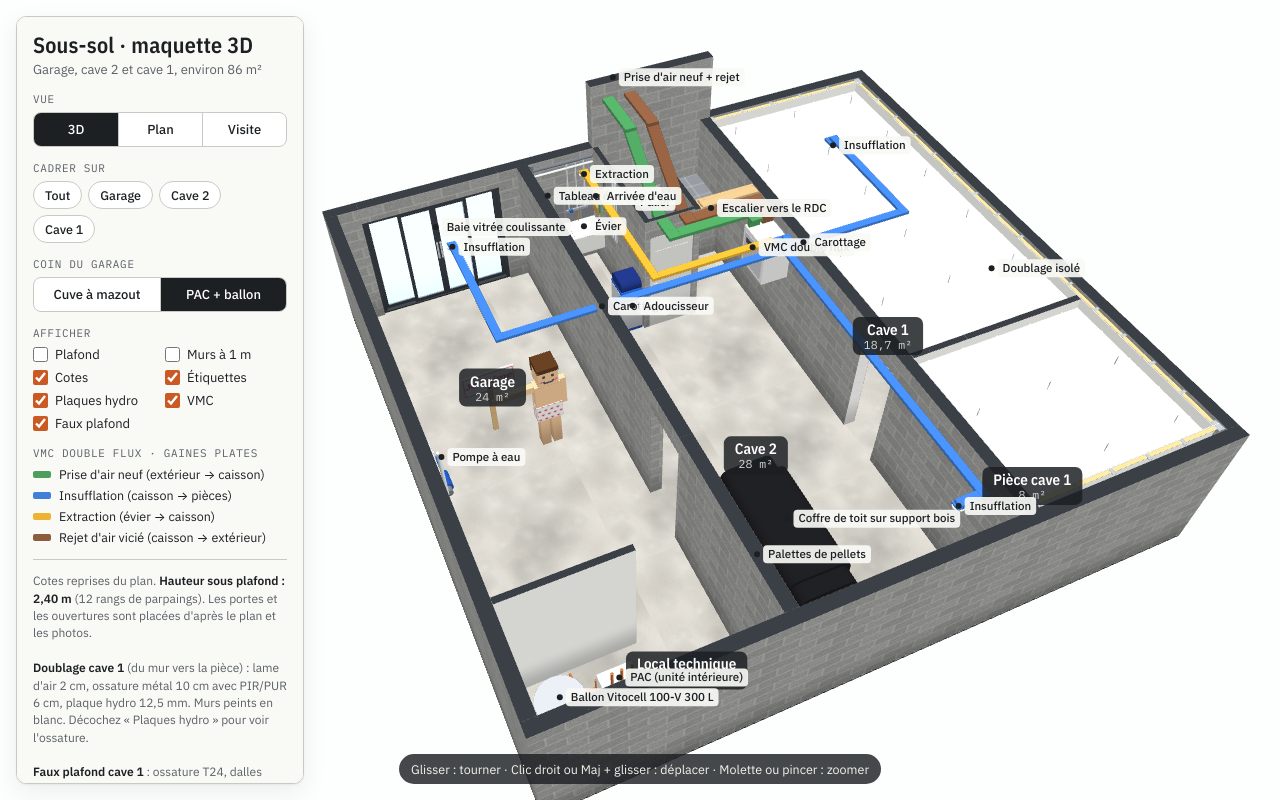
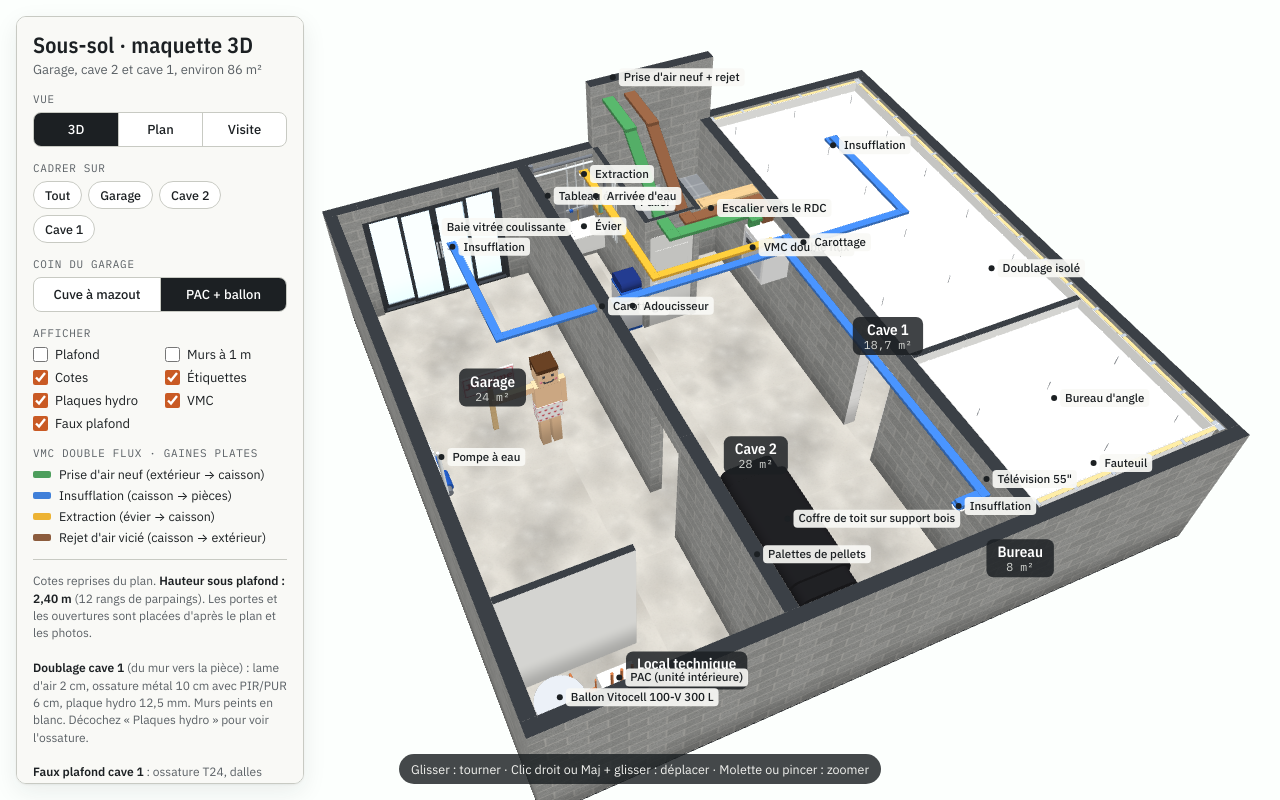
Before and after one commit to Liolux21/maquette-sous-sol, a plain HTML site: page index.html in a window 1280 px wide. Drawn offline with nearby package versions, Linux system fonts and the light colour scheme.

Commit message:
Aménagement du bureau dans la cave 1
Co-Authored-By: Claude Opus 5.5 <noreply@anthropic.com>
Claude-Session: https://claude.ai/code/session_015EM65dpUCPFcLZswiQJUkj

```diff
--- a/index.html
+++ b/index.html
@@ -167,7 +167,7 @@ const MODEL = {
     { id:'local',  nom:'Local technique', surface:'4,6 m²', x0:0, x1:309, z0:782, z1:932, etiquette:[230,850] },
     { id:'cave2',  nom:'Cave 2', surface:'28 m²', x0:329, x1:657, z0:0, z1:932, etiquette:[493,560] },
     { id:'cave1',  nom:'Cave 1', surface:'18,7 m²', x0:677, x1:989, z0:0, z1:640, etiquette:[833,420] },
-    { id:'cave1b', nom:'Pièce cave 1', surface:'8 m²', x0:677, x1:989, z0:650, z1:932, etiquette:[860,790] },
+    { id:'cave1b', nom:'Bureau', surface:'8 m²', x0:677, x1:989, z0:650, z1:932, etiquette:[760,890] },
   ],
   // Murs : rectangles au sol. Ouvertures repérées le long du mur (from/to), h = hauteur de passage.
   // porte : 'baie' (baie vitrée coulissante), 'porte' (porte pleine), 'panneau' (contreplaqué), absent = passage libre
@@ -263,6 +263,9 @@ const MATS = {
   cuve:    { color:[0.24,0.45,0.70] },
   blancNacre:{ color:[0.95,0.95,0.93], k:1.05 },
   noir:    { color:[0.11,0.11,0.12] },
+  chene:   { color:[0.74,0.62,0.47] },
+  cognac:  { color:[0.56,0.31,0.17] },
+  ecran:   { color:[0.06,0.08,0.11] },
   peau:    { color:[0.97,0.80,0.62] },
   cheveux: { color:[0.36,0.22,0.12] },
   joues:   { color:[0.95,0.55,0.60] },
@@ -314,6 +317,9 @@ const ITEM_LABELS = [
   { t:'Adoucisseur', p:[428,60,218], gauche:true },
   { t:'Pompe à eau', p:[16,170,490] },
   { t:'Cuve à mazout 1200 L', p:[95,178,880], si:'cuve' },
+  { t:'Bureau d\'angle', p:[945,80,700] },
+  { t:'Fauteuil', p:[903,96,836] },
+  { t:'Télévision 55"', p:[686,176,836] },
   { t:'Coffre de toit sur support bois', p:[379,236,815] },
   { t:'Palettes de pellets', p:[381,72,760] },
   { t:'Ballon Vitocell 100-V 300 L', p:[37,182,896], si:'pac' },
@@ -531,6 +537,7 @@ function buildScene(opts){
   }
   rangementCave2(g);
   if (MODEL.surprise) bonhomme(g);
+  bureau(g);
 
   if (opts.chaufferie === 'cuve'){
     // cuve à mazout 1200 L, acier ovale debout, d'après la photo :
@@ -578,6 +585,41 @@ function rangementCave2(g){
       g.box(x0+i*40+1+jx,x0+i*40+39+jx,y,y+11,z0+j*60+1+jz,z0+j*60+59+jz,'sac');
     }
   }
+}
+
+// Bureau dans la nouvelle pièce de la cave 1 (x 677 → 975,75, z 650 → 918,75 ; porte en haut à gauche)
+function bureau(g){
+  // bureau d'angle 160 × 140 cm, prof. 60, plateau chêne, piétement métal noir — angle cloison / mur de droite
+  const yT = 74;
+  g.box(815,975.75,yT-2.5,yT,650,710,'chene');                      // retour le long de la cloison
+  g.box(915.75,975.75,yT-2.5,yT,710,790,'chene');                   // retour le long du mur de droite
+  for (const [x,z] of [[817,652],[817,703],[969,652],[918,783],[969,783]]) g.box(x,x+5,0,yT-2.5,z,z+5,'noir');
+  g.box(817,969,yT-10,yT-2.5,652,655,'noir');                       // ceinture arrière
+  // écran, clavier, souris
+  g.box(882,898,yT,yT+1,664,676,'noir'); g.box(888,892,yT+1,yT+14,668,672,'noir');
+  g.box(860,920,yT+12,yT+46,664,667,'noir'); g.box(862,918,yT+14,yT+44,667,667.4,'ecran');
+  g.box(868,912,yT,yT+1.5,686,700,'gris'); g.box(922,928,yT,yT+2,688,698,'gris');
+  // fauteuil de bureau, tourné vers l'écran
+  const cx=890, cz=752;
+  g.box(cx-28,cx+28,3,7,cz-2,cz+2,'noir'); g.box(cx-2,cx+2,3,7,cz-28,cz+28,'noir');   // piétement en croix
+  for (const [dx,dz] of [[-27,0],[27,0],[0,-27],[0,27]]) g.cyl('y',[cx+dx,0,cz+dz],2.5,3,'gris',8);
+  g.cyl('y',[cx,7,cz],3,37,'metal',10);
+  g.box(cx-25,cx+25,44,52,cz-24,cz+24,'sombre');                    // assise
+  g.box(cx-22,cx+22,56,108,cz+22,cz+28,'sombre');                   // dossier
+  g.box(cx-2,cx+2,48,58,cz+20,cz+26,'noir');
+  for (const dx of [-27,23]) g.box(cx+dx,cx+dx+4,52,66,cz-14,cz+12,'noir');          // accoudoirs
+  // fauteuil de salon cuir cognac, tourné vers la télévision
+  const fx0=862, fx1=945, fz0=795, fz1=878;
+  for (const [x,z] of [[fx0+4,fz0+4],[fx0+4,fz1-8],[fx1-8,fz0+4],[fx1-8,fz1-8]]) g.box(x,x+4,0,10,z,z+4,'bois');
+  g.box(fx0,fx1,10,40,fz0,fz1,'cognac');                             // caisse
+  g.box(fx0+2,fx1-20,40,49,fz0+15,fz1-15,'cognac');                 // coussin d'assise
+  g.box(fx1-20,fx1,40,92,fz0,fz1,'cognac');                         // dossier
+  g.box(fx0,fx1-20,40,64,fz0,fz0+15,'cognac'); g.box(fx0,fx1-20,40,64,fz1-15,fz1,'cognac');   // accoudoirs
+  // télévision 55" fixée au mur côté cave 2, face au fauteuil
+  const tz=(fz0+fz1)/2;
+  g.box(677.4,681,118,152,tz-20,tz+20,'noir');                       // support mural
+  g.box(681,685,100,171,tz-61.5,tz+61.5,'noir');
+  g.box(685,685.3,102,169,tz-59.5,tz+59.5,'ecran');
 }
 
 // Surprise : bonhomme en blocs en caleçon à cœurs, avec une pancarte, au milieu du garage (tourné vers la cave / l'arrière du garage)
```
